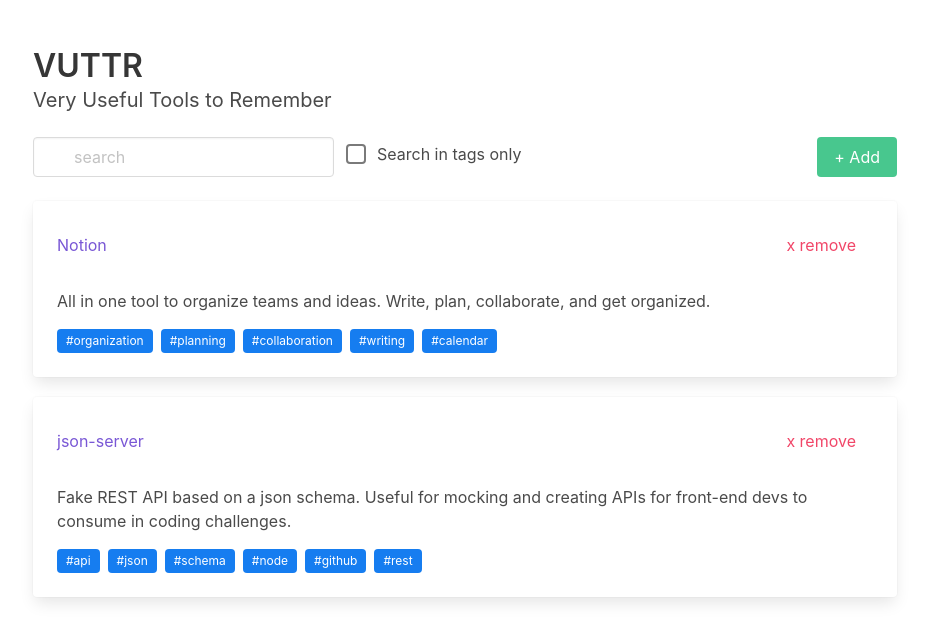
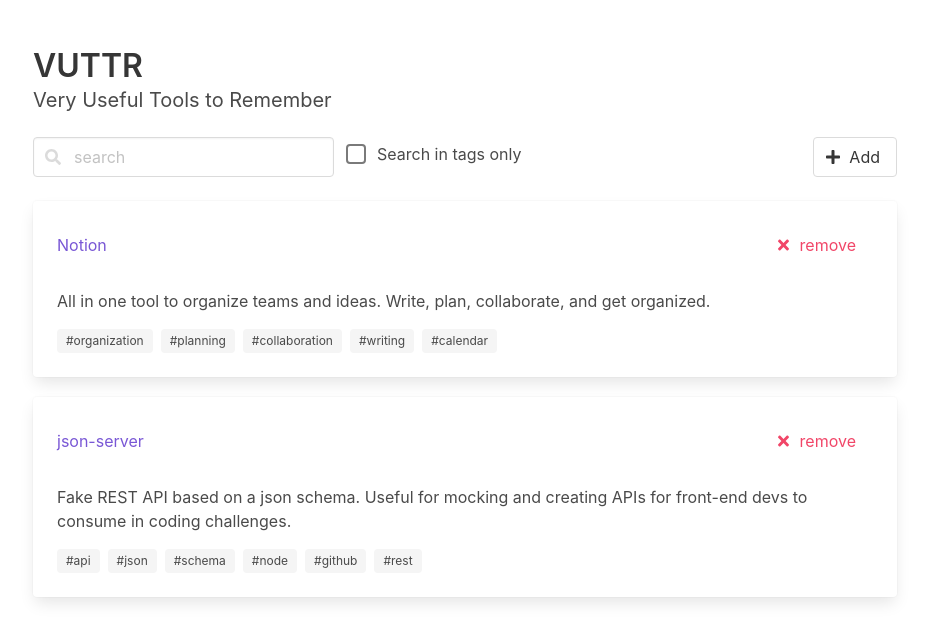
Before and after one commit to paulovitor/vuttr-web, a Vue app: page / in a window 1280 px wide. Shown: the top 642 px of the page, without its empty margins (175-1104 px from the left). Built offline with nearby package versions, Linux system fonts and the light colour scheme.

Commit message:
:lipstick: Adicionando icones e campos no form de tool

```diff
--- a/package.json
+++ b/package.json
@@ -9,6 +9,9 @@
     "lint": "vue-cli-service lint"
   },
   "dependencies": {
+    "@fortawesome/fontawesome-svg-core": "^1.2.35",
+    "@fortawesome/free-solid-svg-icons": "^5.15.3",
+    "@fortawesome/vue-fontawesome": "^2.0.2",
     "buefy": "^0.9.7",
     "core-js": "^3.6.5",
     "vue": "^2.6.11",
--- a/src/components/Card.vue
+++ b/src/components/Card.vue
@@ -12,9 +12,13 @@
           </div>
           <div class="level-right">
             <div class="level-item">
-              <a class="button is-danger is-inverted" @click="remove(tool)">
-                x remove
-              </a>
+              <b-button
+                class="is-danger is-inverted"
+                icon-left="times"
+                @click="remove(tool)"
+              >
+                remove
+              </b-button>
             </div>
           </div>
         </nav>
@@ -23,9 +27,7 @@
         </p>
         <p>
           <b-taglist>
-            <b-tag v-for="tag in tool.tags" :key="tag" type="is-info">
-              #{{ tag }}
-            </b-tag>
+            <b-tag v-for="tag in tool.tags" :key="tag">#{{ tag }}</b-tag>
           </b-taglist>
         </p>
       </div>
--- a/src/main.js
+++ b/src/main.js
@@ -5,9 +5,24 @@
 import Buefy from "buefy";
 import "buefy/dist/buefy.css";
 
+import { library } from "@fortawesome/fontawesome-svg-core";
+import {
+  faPlus,
+  faSearch,
+  faTag,
+  faTimes,
+} from "@fortawesome/free-solid-svg-icons";
+import { FontAwesomeIcon } from "@fortawesome/vue-fontawesome";
+
+library.add(faPlus, faSearch, faTag, faTimes);
+Vue.component("vue-fontawesome", FontAwesomeIcon);
+
 Vue.config.productionTip = false;
 
-Vue.use(Buefy);
+Vue.use(Buefy, {
+  defaultIconComponent: "vue-fontawesome",
+  defaultIconPack: "fas",
+});
 
 new Vue({
   router,
--- a/src/views/ConfirmModal.vue
+++ b/src/views/ConfirmModal.vue
@@ -2,7 +2,9 @@
   <form action="">
     <div class="modal-card" style="width: auto">
       <header class="modal-card-head">
-        <p class="modal-card-title">x Remove tool</p>
+        <p class="modal-card-title">
+          <b-icon pack="fas" icon="times" />Remove tool
+        </p>
       </header>
       <section class="modal-card-body">
         <div class="content">Are you sure you want to remove tool?</div>
--- a/src/views/Home.vue
+++ b/src/views/Home.vue
@@ -27,7 +27,7 @@
         </div>
         <div class="level-right">
           <p class="level-item">
-            <a class="button is-success" @click="openNewModal()">+ Add</a>
+            <b-button icon-left="plus" @click="openNewModal()">Add</b-button>
           </p>
         </div>
       </nav>
--- a/src/views/NewModal.vue
+++ b/src/views/NewModal.vue
@@ -2,10 +2,36 @@
   <form action="">
     <div class="modal-card" style="width: auto">
       <header class="modal-card-head">
-        <p class="modal-card-title">+ Add new tool</p>
+        <p class="modal-card-title">
+          <b-icon pack="fas" icon="times" />Add new tool
+        </p>
       </header>
       <section class="modal-card-body">
-        <div class="content">Form</div>
+        <b-field label="Tool Name">
+          <b-input v-model="tool.title" required></b-input>
+        </b-field>
+        <b-field label="Tool Link">
+          <b-input type="url" v-model="tool.link" required></b-input>
+        </b-field>
+        <b-field label="Tool description">
+          <b-input
+            type="textarea"
+            maxlength="200"
+            v-model="tool.description"
+            required
+          >
+          </b-input>
+        </b-field>
+        <b-field label="Tags">
+          <b-taginput
+            v-model="tool.tags"
+            ellipsis
+            icon-pack="fas"
+            icon="tag"
+            aria-close-label="Delete this tag"
+          >
+          </b-taginput>
+        </b-field>
       </section>
       <footer class="modal-card-foot">
         <b-button label="Cancel" @click="$emit('close')" />
```
Also changed, not shown: 1 other file (tests, documents, lock files or other folders).
